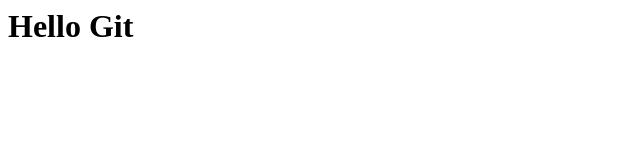
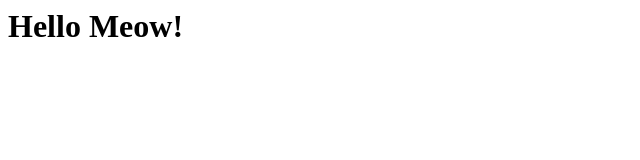
Before and after one commit to ANSTAPABAL/git-sample, a plain HTML site: page index.html in a window 1280 px wide. Shown: the full height of the page, 0-640 px from the left. Drawn offline with Linux system fonts and the light colour scheme.

Commit message:
Wrong commit

```diff
--- a/index.html
+++ b/index.html
@@ -1 +1 @@
-<h1>Hello Git</h1>
+<h1>Hello Meow!</h1>
```
